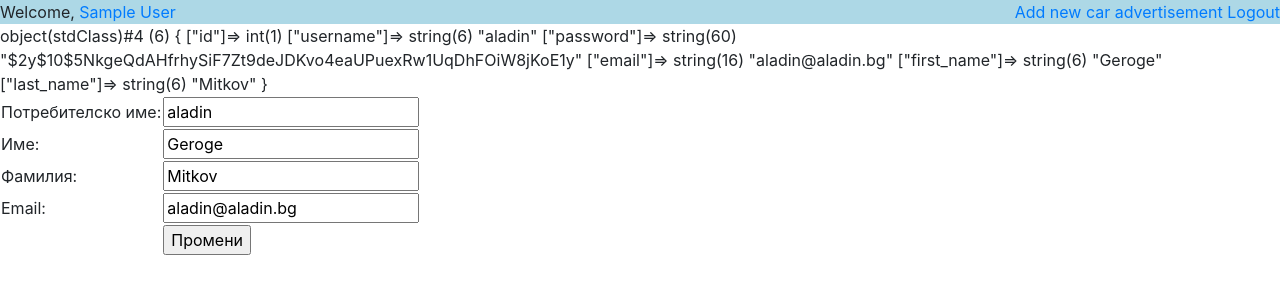
After one commit to svetoslav0/AutoMobile, a PHP site: page /change_data.php in a window 1280 px wide. The commit adds this page. Shown: the top 300 px of the page. Run offline with PHP 8.4, Linux system fonts and the light colour scheme; the visitor is signed in with stand-in values (Sample User, id 1); data comes from the database, SQL or seed files in the repository.

Commit message:
Created method 'insert', separated the header (one when user is logged and one when user is not logged). Created form and script for changing user data

```diff
--- a/Repository.php
+++ b/Repository.php
@@ -55,4 +55,20 @@ class Repository
         $insertValues = implode(',', $insertValues);
         $stmt = $db->query("INSERT INTO {$table}({$columns}) VALUES({$insertValues})");
     }
+
+    public static function update(PDO $db, $table, $columns, $data, $condition, $value){
+        $data = array_map(function ($value){
+            return "'{$value}'";
+        }, $data);
+
+        $setter = [];
+
+        for($i = 0; $i < count($columns); $i++){
+            $setter[] = $columns[$i] . '=' . $data[$i];
+        }
+
+        $setter = implode(', ', $setter);
+
+        $stmt = $db->query("UPDATE {$table} SET {$setter} WHERE {$condition}={$value}");
+    }
 }
--- a/add-car.php
+++ b/add-car.php
@@ -4,7 +4,7 @@ session_start();
 if (!isset($_SESSION['id'])){
     header('Location: login.php');
 }
-include_once ('views/header.view.php');
+include_once('views/header.logged.view.php');
 include_once ('views/add-car.view.php');
 
 if (isset($_POST['add_car_button'])){
--- /dev/null
+++ b/change_data.php
@@ -0,0 +1,31 @@
+<?php
+/**
+ * Created by PhpStorm.
+ * User: Svetoslav
+ * Date: 13-Dec-18
+ * Time: 11:13 AM
+ */
+
+session_start();
+include_once ('views/header.logged.view.php');
+
+$user_data = Repository::getSome($db, 'users', 'id', $_SESSION['id'])[0];
+var_dump($user_data);
+$username = $user_data->username;
+$first_name = $user_data->first_name;
+$last_name = $user_data->last_name;
+$email = $user_data->email;
+
+include_once ('views/change_data.view.php');
+
+if (isset($_POST['updateData'])){
+    $username = $_POST['username'];
+    $first_name = $_POST['first_name'];
+    $last_name = $_POST['last_name'];
+    $email = $_POST['email'];
+    Repository::update($db, 'users',
+        ['username', 'first_name', 'last_name', 'email'],
+        [$username, $first_name, $last_name, $email],
+        'id', $_SESSION['id']);
+    header("Location: profile.php");
+}
--- a/index.php
+++ b/index.php
@@ -15,7 +15,7 @@ if (!isset($_SESSION['id'])){
     exit;
 }
 
-include_once('views/header.view.php');
+include_once('views/header.logged.view.php');
 ?>
 
 
--- a/login.php
+++ b/login.php
@@ -7,7 +7,7 @@
  */
 
 session_start();
-include_once('views/header.view.php');
+include_once('views/header.notlogged.view.php');
 
 include_once ('views/login.view.php');
 include_once ('db_connect.php');
--- a/profile.php
+++ b/profile.php
@@ -7,7 +7,7 @@
  */
 
 session_start();
-include_once ('views/header.view.php');
+include_once('views/header.logged.view.php');
 $user_data = Repository::getSome($db, 'users', 'id', $_SESSION['id'])[0];
 include_once ('views/profile.view.php');
 include_once ('views/footer.view.php');
--- a/register.php
+++ b/register.php
@@ -6,7 +6,7 @@
         unset($_SESSION['error']);
     }
 
-include_once('views/header.view.php');
+include_once('views/header.notlogged.view.php');
 include_once ("views/register.view.php");
 include_once ("db_connect.php");
 
--- /dev/null
+++ b/views/change_data.view.php
@@ -0,0 +1,24 @@
+<form action="" method="post">
+    <table>
+        <tr>
+            <td>Потребителско име: </td>
+            <td><input type="text" name="username" value="<?= $username ?>" /></td>
+        </tr>
+        <tr>
+            <td>Име:</td>
+            <td><input type="text" name="first_name" value="<?= $first_name ?>" /></td>
+        </tr>
+        <tr>
+            <td>Фамилия:</td>
+            <td><input type="text" name="last_name" value="<?= $last_name ?>" /></td>
+        </tr>
+        <tr>
+            <td>Email:</td>
+            <td><input type="text" name="email" value="<?= $email ?>" /></td>
+        </tr>
+        <tr>
+            <td></td>
+            <td><input type="submit" value="Промени" name="updateData"></td>
+        </tr>
+    </table>
+</form>
--- a/views/header.view.php
+++ b/views/header.logged.view.php
@@ -3,7 +3,6 @@
 <head>
 	<title>AutoMobile</title>
     <link type="text/css" rel="stylesheet" href="../css/bootstrap.css">
-    <link rel="stylesheet" type="text/css" href="../css/style.css">
 </head>
 <body>
 <?php
```
Also changed, not shown: views/header.notlogged.view.php (added, +11 -0 lines), views/profile.view.php (+8 -2 lines).
